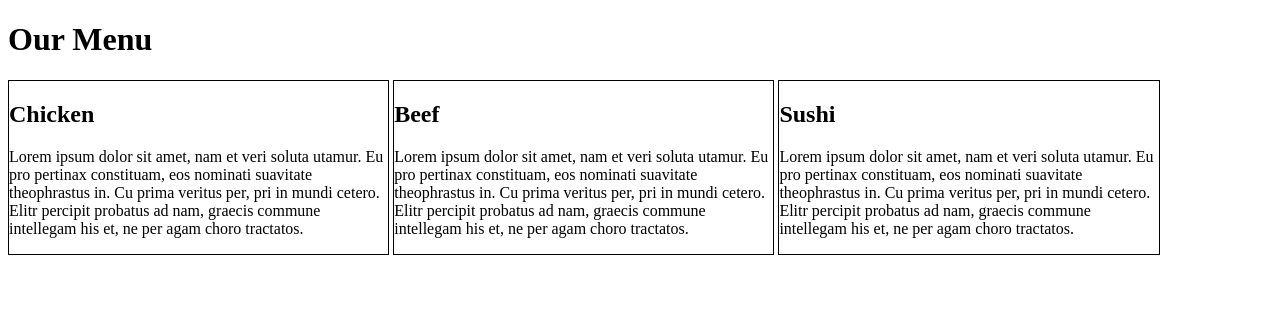
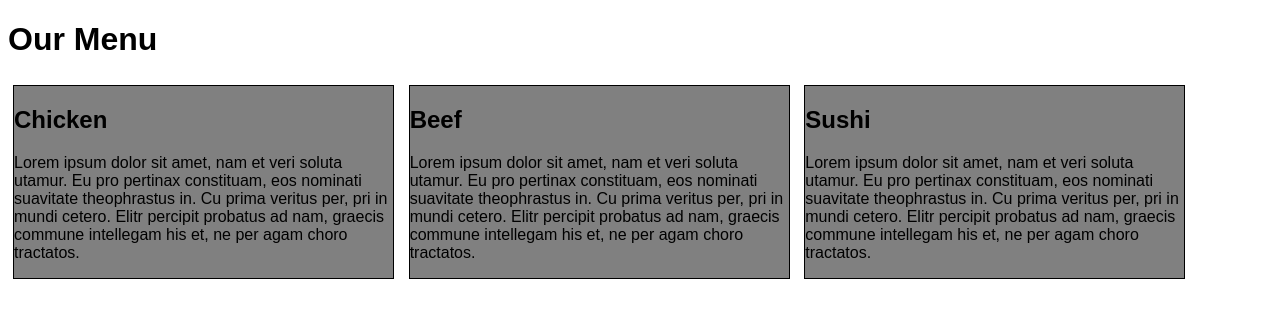
Before and after one commit to emmvalenti/emmvalenti.github.io, a Jekyll site: the page mod2/index.html, which Jekyll copies as it is, in a window 1280 px wide. Shown: the top 318 px of the page. Built offline with Jekyll 4.4.1, drawn with Linux system fonts in a browser that asks for light colours.

Commit message:
add add'l css rules

```diff
--- a/mod2/css/mod2.css
+++ b/mod2/css/mod2.css
@@ -1,5 +1,11 @@
+body{
+	font-family: "Arial", "Helvetica", sans-serif;
+}
+
 section{
 	border: 1px solid black;
 	display: inline-block;
 	width: 30%;
+	background-color: grey;
+	margin: 5px;
 }
```
